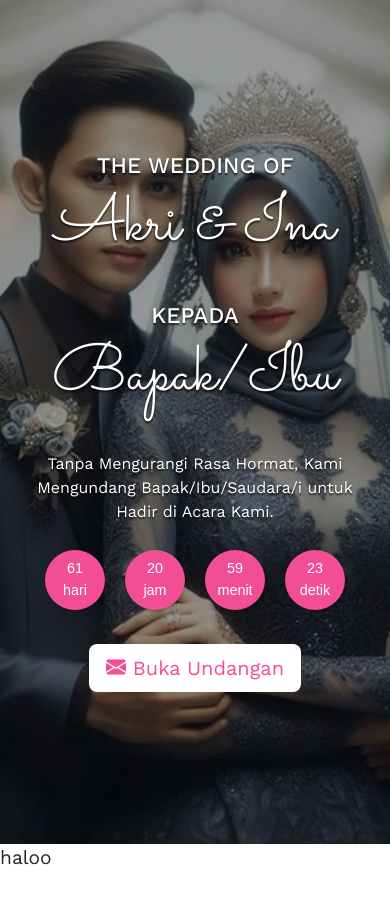
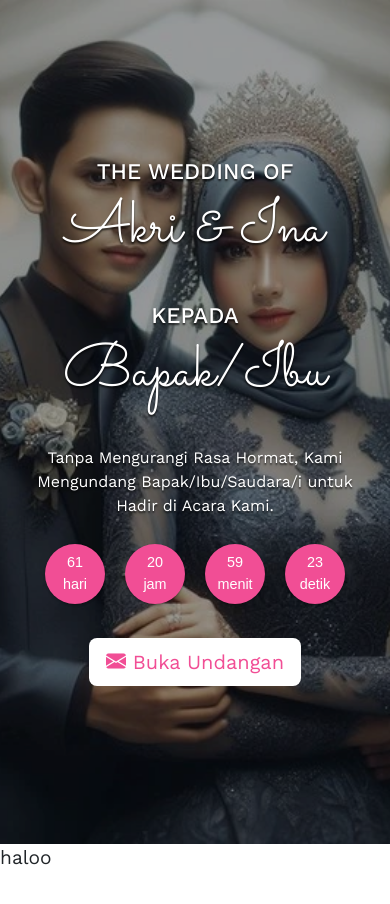
Before and after one commit to Adiadot05/akna_wedding.github.io, a plain HTML site: page index.html in a window 390 px wide. Shown: the top 904 px of the page. Drawn offline with nearby package versions, Linux system fonts and the light colour scheme.

Commit message:
mengubah style hero

```diff
--- a/style.css
+++ b/style.css
@@ -86,6 +86,9 @@ body {
 
 /* mobile phone */
 @media (max-width: 576px) {
+    .hero h1 {
+        font-size: 60px;
+    }
     .simply-countdown > .simply-section {
         padding: 30px;
     }
```
